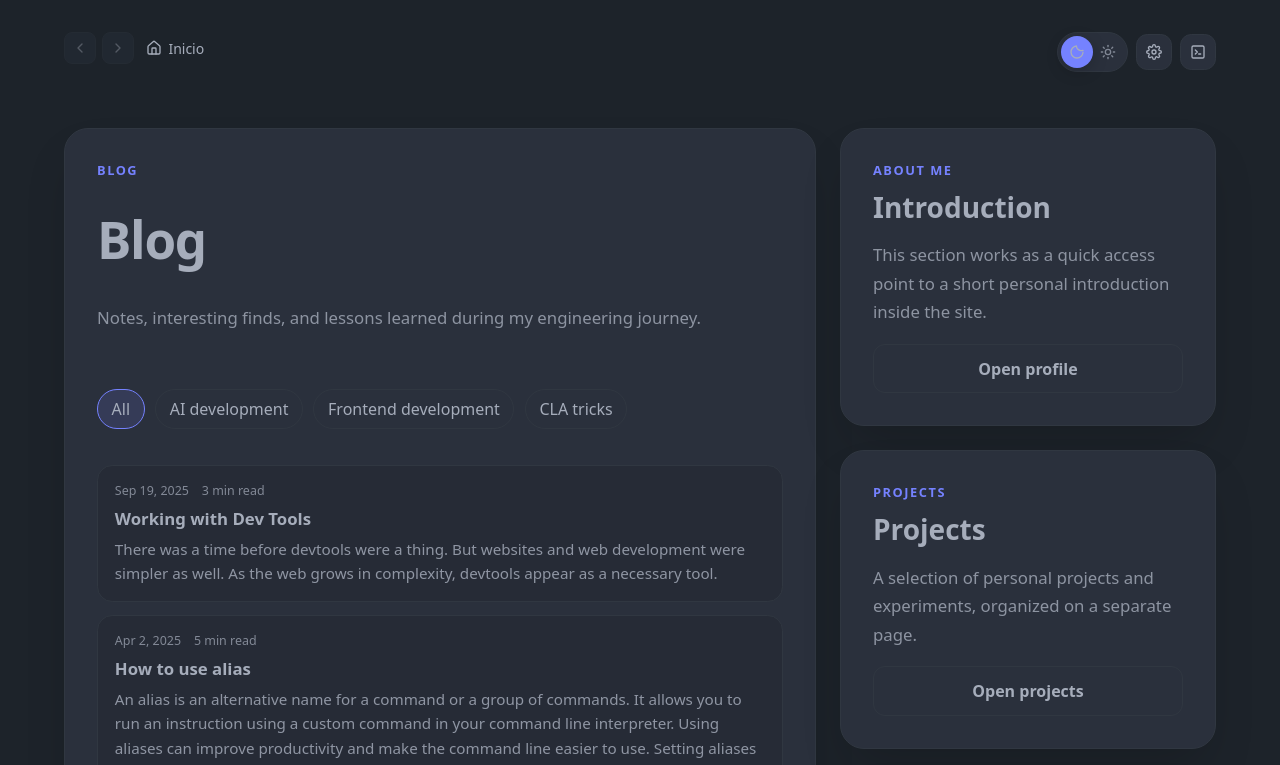
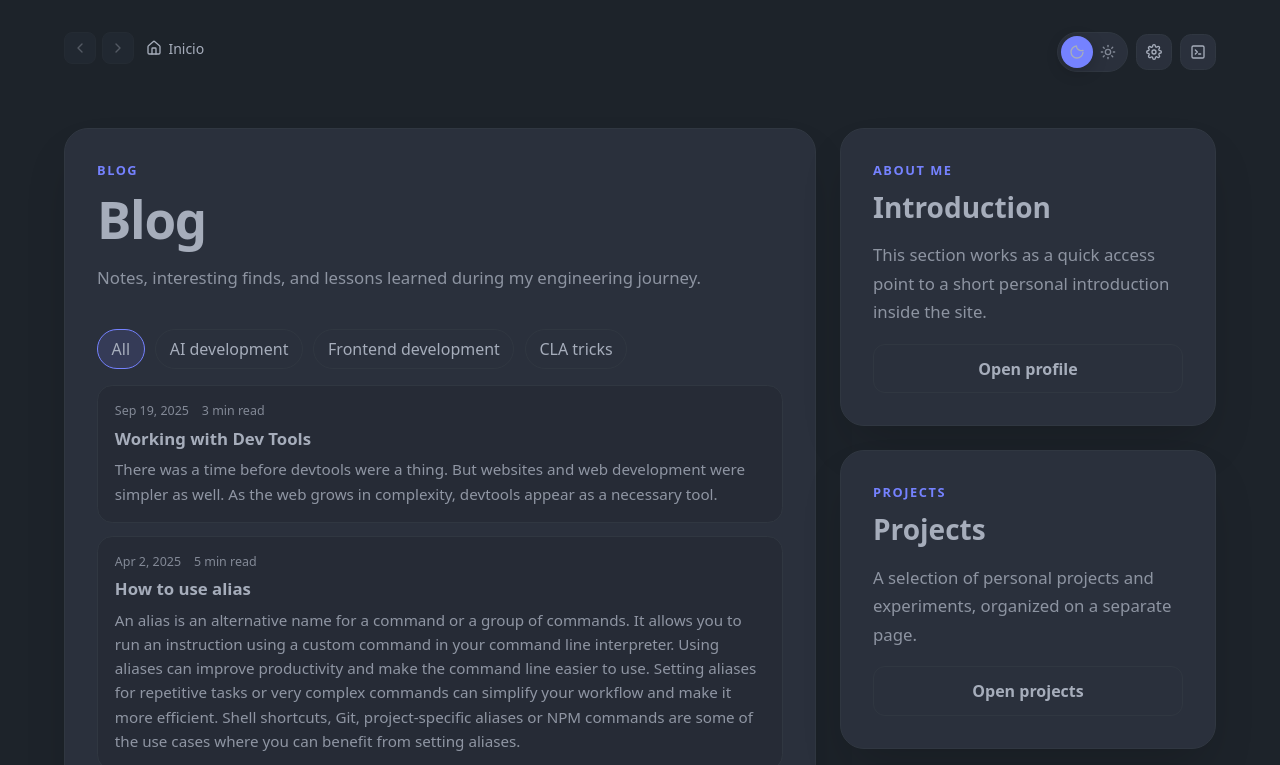
Before and after one commit to voromir/voro-blog, a React (Vite) app: page /#inicio in a window 1280 px wide. Shown: the top 765 px of the page. Built offline with nearby package versions, Linux system fonts and the light colour scheme.

Commit message:
Fixing Blog section

```diff
--- a/src/App.jsx
+++ b/src/App.jsx
@@ -827,6 +827,7 @@ function HomePage({ navigate }) {
   return (
     <section className="landing-grid">
       <article className="feature-card hero-feature">
+        <div className="hero-feature-body">
           <p className="feature-kicker">Blog</p>
           <h1>Blog</h1>
           <p className="feature-text">
@@ -871,6 +872,7 @@ function HomePage({ navigate }) {
             ) : (
               <div className="blog-preview-empty">No entries found for this filter yet.</div>
             )}
+          </div>
         </div>
         <div className="cta-row">
           <NavLink className="cta-primary" navigate={navigate} page="blog">
--- a/src/styles.css
+++ b/src/styles.css
@@ -446,7 +446,11 @@ button {
   min-height: 22rem;
   display: flex;
   flex-direction: column;
-  justify-content: space-between;
+}
+
+.hero-feature-body {
+  display: grid;
+  align-content: start;
 }
 
 .compact-card {
```
Lines whose indentation alone changed are shown as unchanged.
